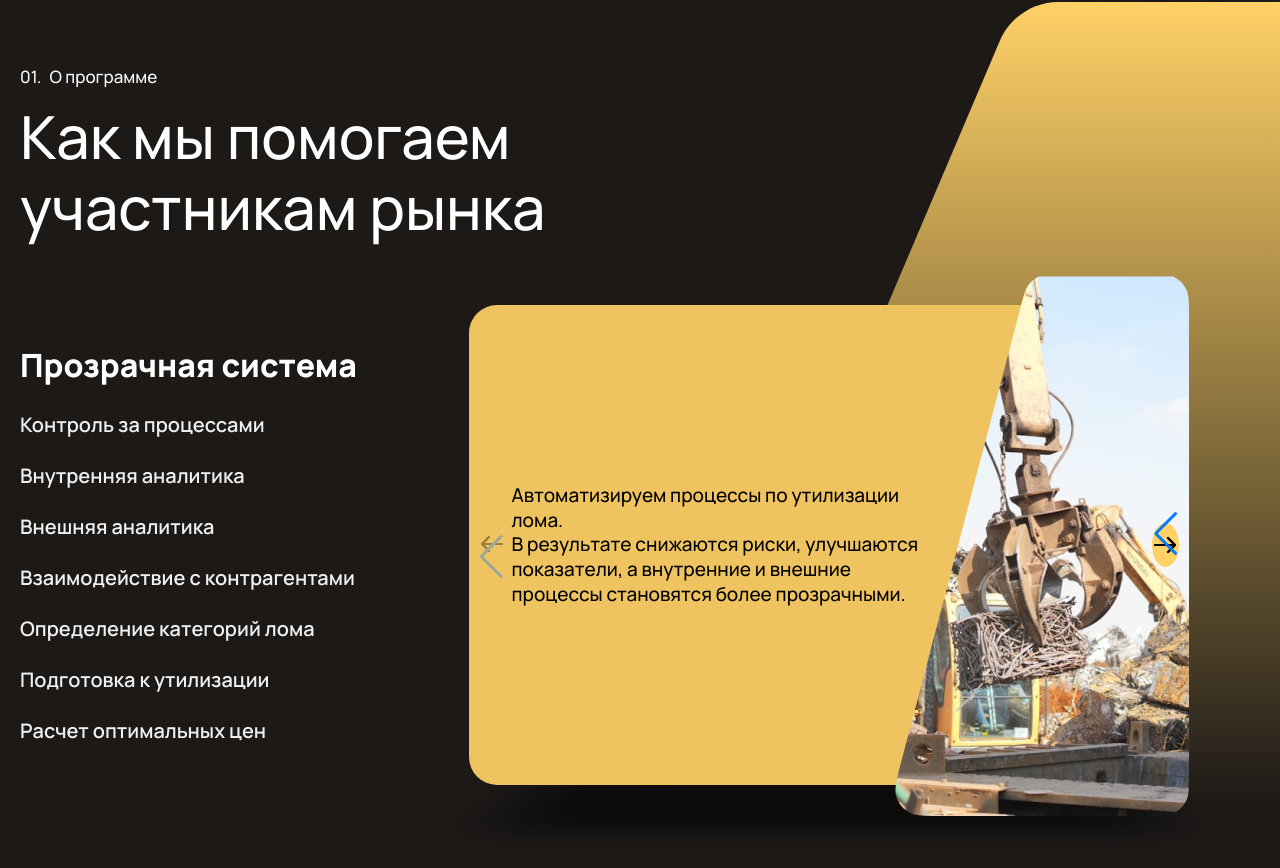
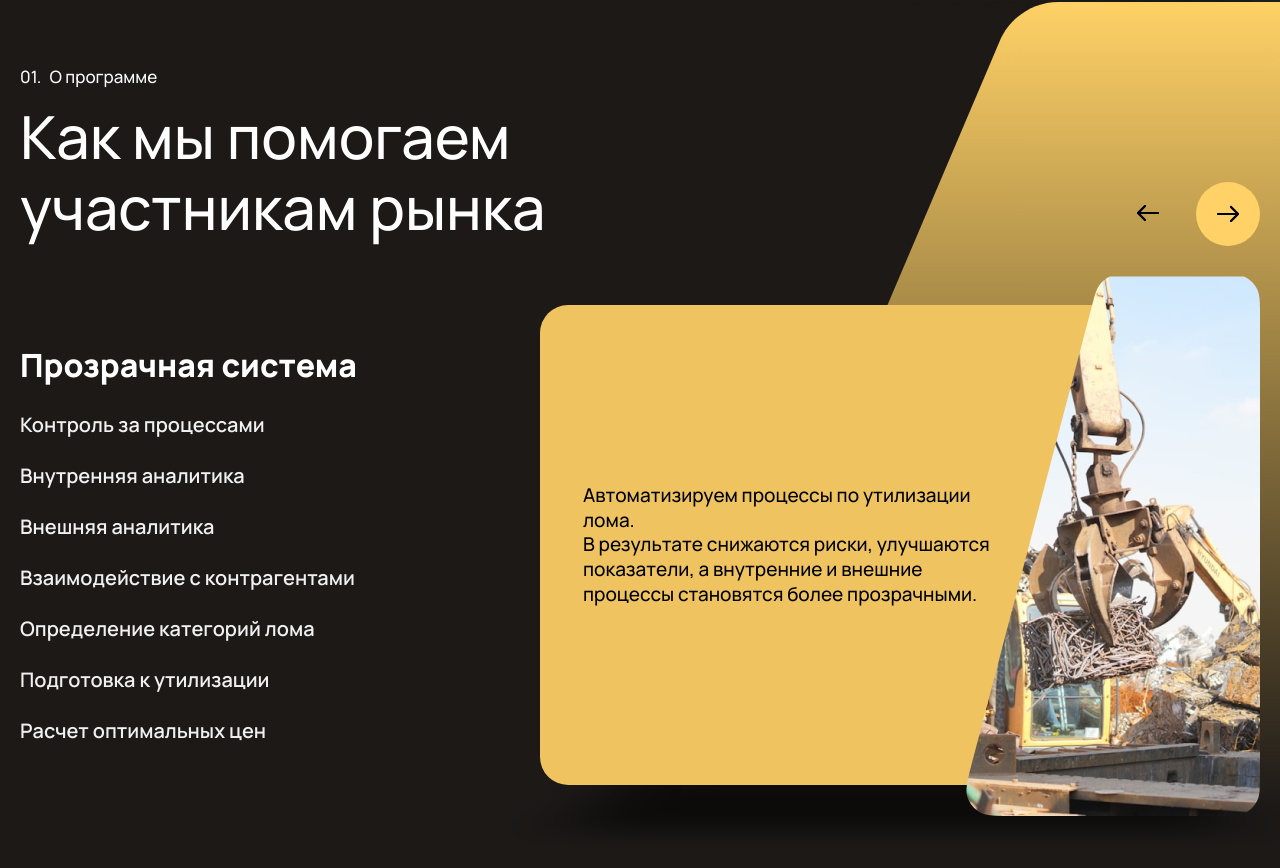
Before and after one commit to Zhenya1102/trend-met, a website built with Vite: page index.html in a window 1280 px wide. Shown: the part 798-1666 px from the top of the page. Built offline with nearby package versions, Linux system fonts and the light colour scheme.

Commit message:
commit n4

```diff
--- a/src/css/style.css
+++ b/src/css/style.css
@@ -10,8 +10,8 @@
 /*@import "../../node_modules/swiper/swiper-bundle.css";*/
 /*@import '../../node_modules/swiper/swiper.css';*/
 /*@import '../../node_modules/swiper/modules/navigation.css';*/
-/*@import "node_modules/swiper/swiper-bundle.css";*/
-/*@import 'node_modules/swiper/swiper.css';*/
-/*@import 'node_modules/swiper/modules/navigation.css';*/
+@import '/node_modules/swiper/swiper-bundle.css';
+@import '/node_modules/swiper/swiper.css';
+@import '/node_modules/swiper/modules/navigation.css';
 
 @import "swiper-slider.css";
```
Also changed, not shown: src/js/swiper.js (+5 -2 lines).
